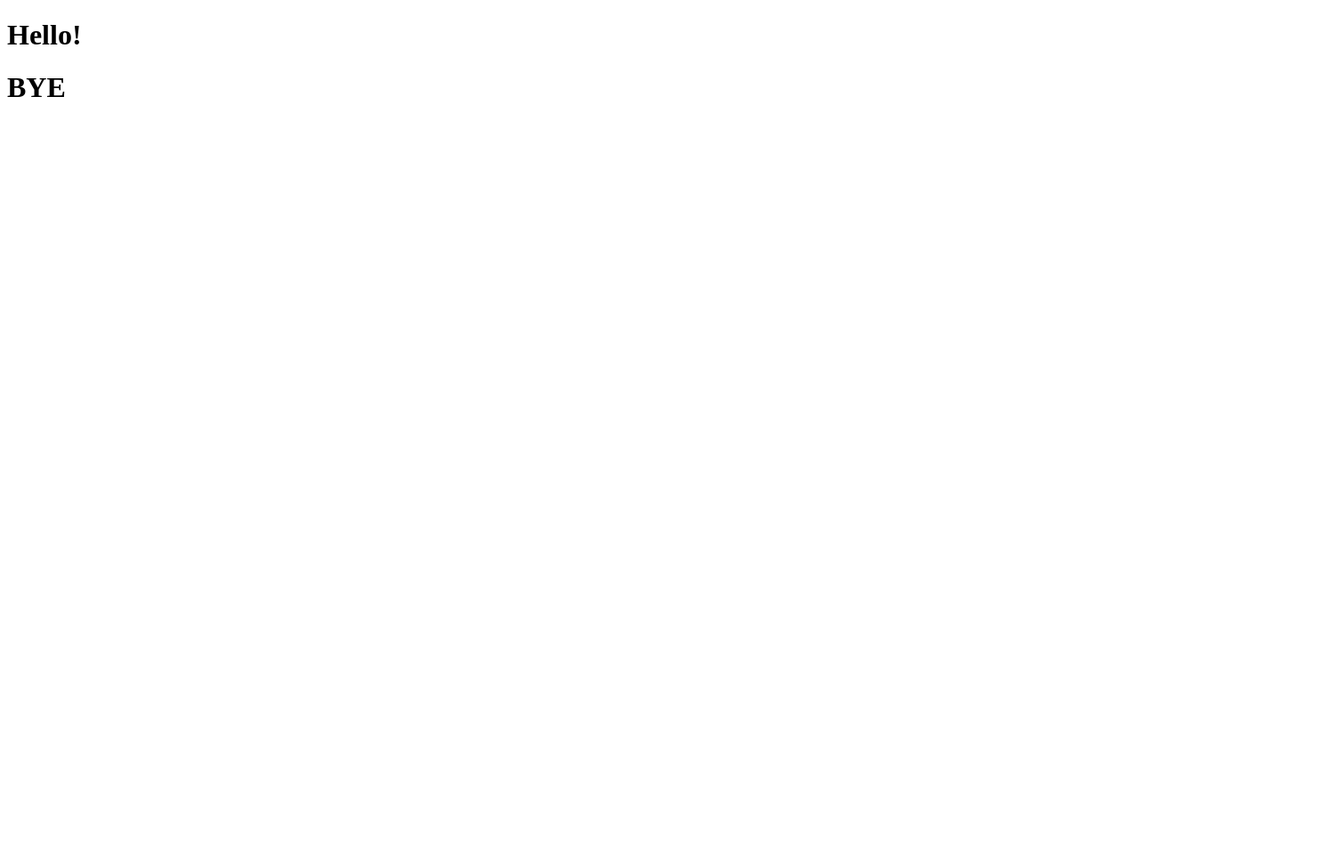
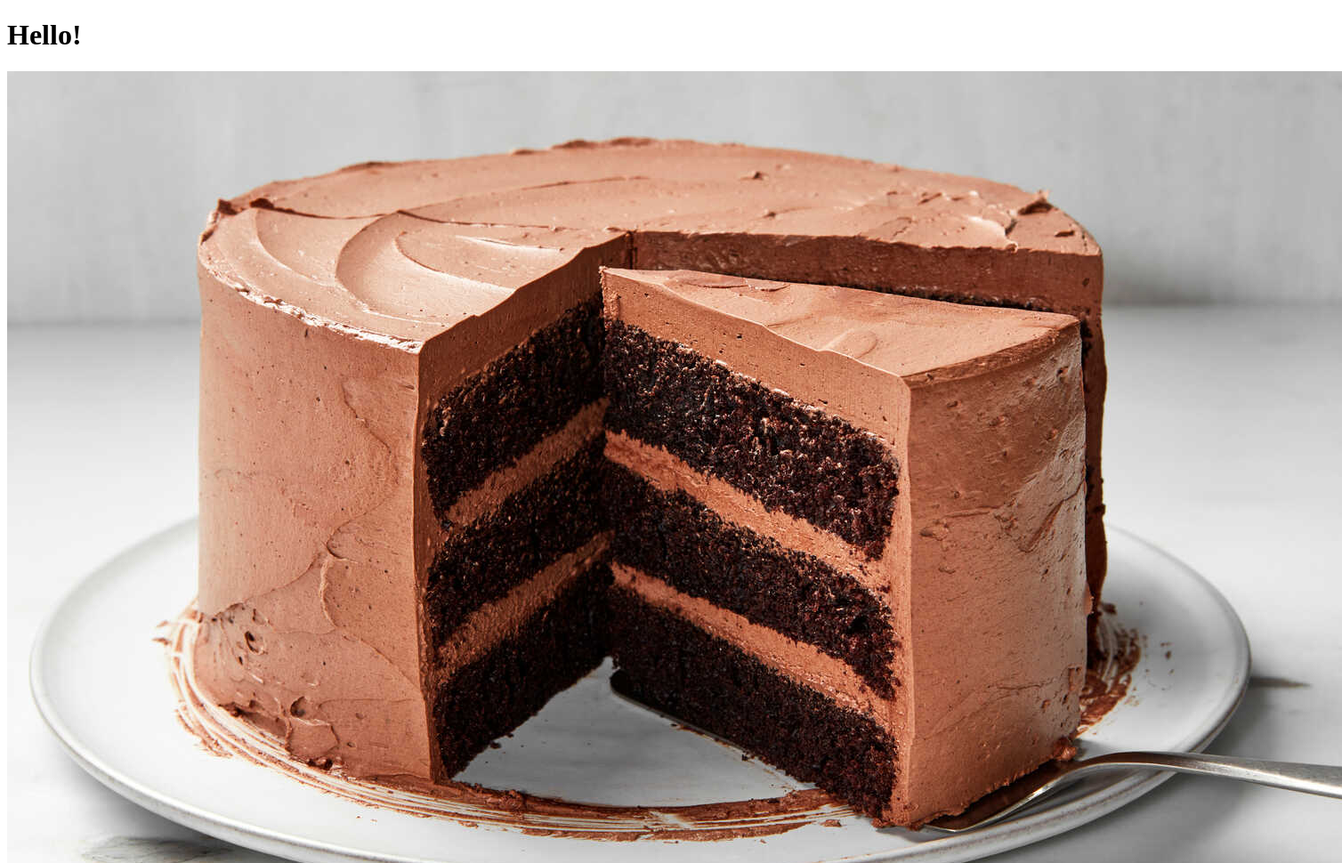
Before and after one commit to ChayananMariwan/My-1stWebsite, a plain HTML site: page index.html in a window 1280 px wide. Shown: the top 970 px of the page at 89% size, 1508 px wide, since content can reach past the window. Before the commit the page ends 800 px from the top, so only its background shows below. Drawn offline with Linux system fonts and the light colour scheme.

Commit message:
Add picture

```diff
--- a/index.html
+++ b/index.html
@@ -7,6 +7,7 @@
 </head>
 <body>
     <h1>Hello!</h1>
+    <img src="cakee.jpg">
     <h1>BYE</h1>
 </body>
 </html>
```
Also changed, not shown: cakee.jpg (added).
